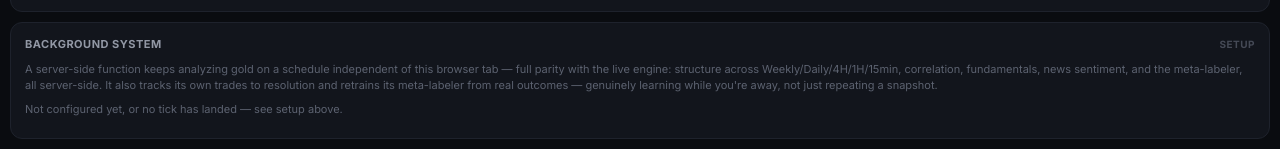
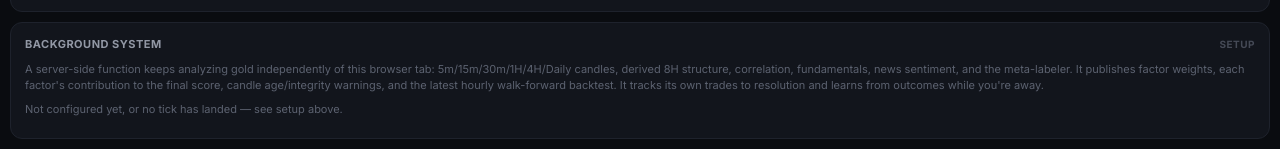
Before and after one commit to sycolaabs-lab/Smart-trader, a website: page index.html in a window 1280 px wide. Shown: the part 5452-5601 px from the top of the page. Drawn offline with Linux system fonts and the light colour scheme; no server answers.

Commit message:
Document full multi-timeframe background analysis

```diff
--- a/index.html
+++ b/index.html
@@ -629,7 +629,7 @@
 
   <div class="panel">
     <div class="panel-title">Background System <span class="collapse-toggle" id="bgSetupToggle" style="color:#454a56;">setup</span></div>
-    <div style="font-size:11px;color:#5c6270;margin-bottom:8px;line-height:1.5;">A server-side function keeps analyzing gold on a schedule independent of this browser tab — full parity with the live engine: structure across Weekly/Daily/4H/1H/15min, correlation, fundamentals, news sentiment, and the meta-labeler, all server-side. It also tracks its own trades to resolution and retrains its meta-labeler from real outcomes — genuinely learning while you're away, not just repeating a snapshot.</div>
+    <div style="font-size:11px;color:#5c6270;margin-bottom:8px;line-height:1.5;">A server-side function keeps analyzing gold independently of this browser tab: 5m/15m/30m/1H/4H/Daily candles, derived 8H structure, correlation, fundamentals, news sentiment, and the meta-labeler. It publishes factor weights, each factor's contribution to the final score, candle age/integrity warnings, and the latest hourly walk-forward backtest. It tracks its own trades to resolution and learns from outcomes while you're away.</div>
     <div id="bgSetupNote" class="hidden" style="font-size:10px;color:#454a56;line-height:1.6;margin-bottom:10px;padding:10px;background:#0d0f14;border-radius:8px;">
       1. Vercel project → Settings → Environment Variables — add:<br>
       &nbsp;&nbsp;• <code>TICK_SECRET</code> — a password you choose<br>
```
